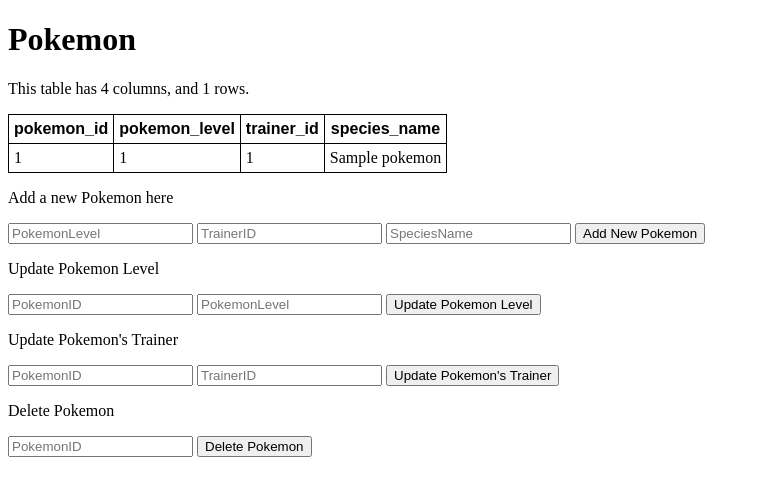
After one commit to christian-fronk/DatarunnersDBSTeamProject21, a PHP site: page /pokemon.php in a window 1280 px wide. The commit adds this page. Shown: the top 496 px of the page, without its empty margins (0-760 px from the left). Run offline with PHP 8.4, Linux system fonts and the light colour scheme; tables that the repository leaves empty hold one stand-in row (values such as "Sample post").

Commit message:
Added challenges and pokemon php

```diff
--- /dev/null
+++ b/src_files/Implementation/PHP/pokemon.php
@@ -0,0 +1,158 @@
+<!DOCTYPE html>
+<html>
+<head>
+  <link rel="stylesheet" href="basic.css">
+</head>
+<body>
+    <h1>Pokemon</h1>
+
+<?php
+    $host = "localhost";
+       $user = "WEBUSERCREDS"; //REMEMBER TO CHANGE THIS TO WEBUSER CREDENTIALS
+       $pass = "WEBUSERPASS";
+       $dbse = "pokemon_league";
+
+       if (!$conn = new mysqli($host, $user, $pass, $dbse)){
+           echo "Error: Failed to make a MySQL connection: " . "<br>";
+           echo "Errno: $conn->connect_errno; i.e. $conn->connect_error \n"; exit;
+           }
+
+
+    $getPokemon = "SELECT * FROM pokemon;";
+    //$bigdelete = "DELETE FROM items;";
+    $result = $conn->query($getPokemon);
+
+// Prepare the delete statement
+//$stmt = $conn->prepare("DELETE FROM items WHERE item_id = ?;");
+//$stmt->bind_param('i', $id);
+//$stmt2 = $conn->prepare($bigdelete);
+
+
+
+
+$all_results = $result->fetch_all();
+$all_results_rows = $result->num_rows;
+
+if(isset($_POST["insertPokemon"])) {
+    $insertstmt = $conn->prepare("INSERT INTO pokemon (pokemon_level,trainer_id,species_name) VALUES (?,?,?);");
+    $insertstmt->bind_param('iis', $level,$trainer,$species);
+    $level = $_POST["pokemonLevel"];
+    $trainer = $_POST["trainerID"];
+    $species = $_POST["speciesName"];
+    $insertstmt->execute();
+    header("Refresh:0");
+}
+
+if(isset($_POST["updatePokemonLevel"])) {
+    $updatestmt = $conn->prepare("UPDATE pokemon SET pokemon_level = ? WHERE pokemon_id = ?;");
+    $updatestmt->bind_param('ii', $level,$pokemonid);
+    $level = $_POST["pokemonLevelUpdate"];
+    $pokemonid = $_POST["pokemonIDLevel"];
+    $updatestmt->execute();
+    header("Refresh:0");
+}
+
+if(isset($_POST["deletePokemon"])) {
+    $updatestmt = $conn->prepare("DELETE FROM pokemon WHERE pokemon_id = ?;");
+    $updatestmt->bind_param('i',$pokemonid);
+    $pokemonid = $_POST["pokemonDeleteID"];
+    $updatestmt->execute();
+    header("Refresh:0");
+}
+
+
+
+
+
+
+$new_result = $conn->query($getPokemon);
+
+
+result_to_table($new_result);
+
+    $conn->close();
+?>
+
+</body>
+</html>
+<?php
+
+function result_to_table($res) {
+    $nrows = $res->num_rows;
+    $ncols = $res->field_count;
+    $resar = $res->fetch_all();
+
+    ?>
+    <p>
+   This table has <?php echo $ncols; ?> columns, and <?php echo $nrows; ?> rows.
+    </p>
+<form action="pokemon.php" method=POST>
+        <table>
+        <thead>
+        <tr>
+    <?php
+    while ($fld = $res->fetch_field()) {
+    ?>
+        <th><?php echo $fld->name; ?></th>
+    <?php
+    }
+    ?>
+    </tr>
+    </thead>
+    <tbody>
+    <?php
+    for ($i=0;$i<$nrows; $i++) {
+    ?>
+    <tr>
+    <?php
+        for ( $j = 0; $j < $ncols; $j++ ) {
+    ?>
+            <td><?php echo $resar[$i][$j]; ?></td>
+    <?php
+        }
+    ?>
+        </tr>
+    <?php
+    }
+?>
+    </tbody>
+    </table>
+</form>
+
+<form action="pokemon.php" method=POST>
+<p>Add a new Pokemon here</p>
+<input type="text" name="pokemonLevel" placeholder="PokemonLevel" method=POST/>
+<input type="text" name="trainerID" placeholder="TrainerID" method=POST/>
+<input type="text" name="speciesName" placeholder="SpeciesName" method=POST/>
+<input type="submit" name="insertPokemon" value="Add New Pokemon" method=POST/>
+</form>
+
+
+<form action="pokemon.php" method=POST>
+<p>Update Pokemon Level </p>
+<input type="text" name="pokemonIDLevel" placeholder="PokemonID" method=POST/>
+<input type="text" name="pokemonLevelUpdate" placeholder="PokemonLevel" method=POST/>
+<input type="submit" name="updatePokemonLevel" value="Update Pokemon Level" method=POST/>
+</form>
+
+
+<form action="pokemon.php" method=POST>
+<p>Update Pokemon's Trainer </p>
+<input type="text" name="pokemonIDTrainer" placeholder="PokemonID" method=POST/>
+<input type="text" name="pokemonTrainerUpdate" placeholder="TrainerID" method=POST/>
+<input type="submit" name="updatePokemonTrainer" value="Update Pokemon's Trainer" method=POST/>
+</form>
+
+
+<form action="pokemon.php" method=POST>
+<p>Delete Pokemon</p>
+<input type="text" name="pokemonDeleteID" placeholder="PokemonID" method=POST/>
+<input type="submit" name="deletePokemon" value="Delete Pokemon" method=POST/>
+</form>
+
+
+<?php
+}
+
+
+?>
```
Also changed, not shown: src_files/Implementation/PHP/challenges.php (added, +132 -0 lines), src_files/Implementation/PHP/index.php (+11 -18 lines), 2 other files.
